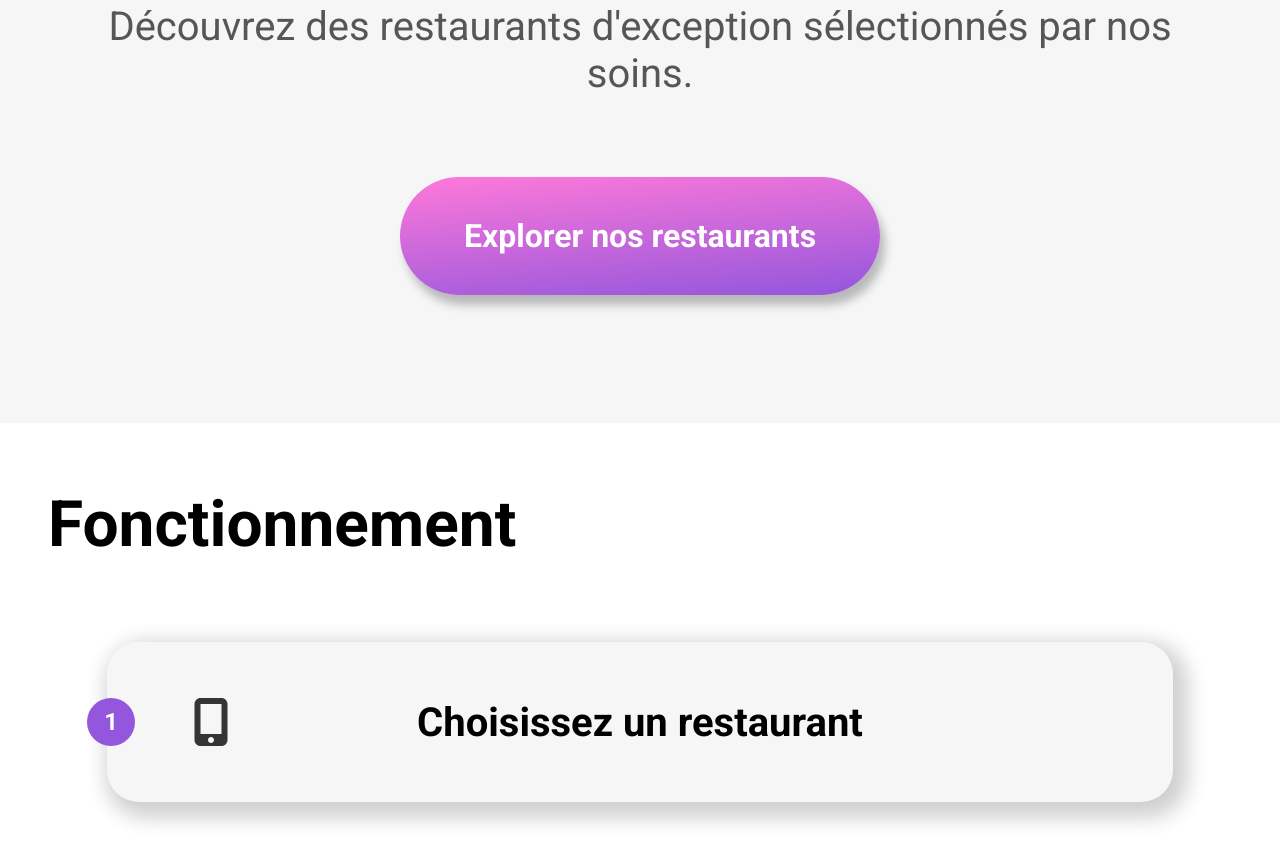
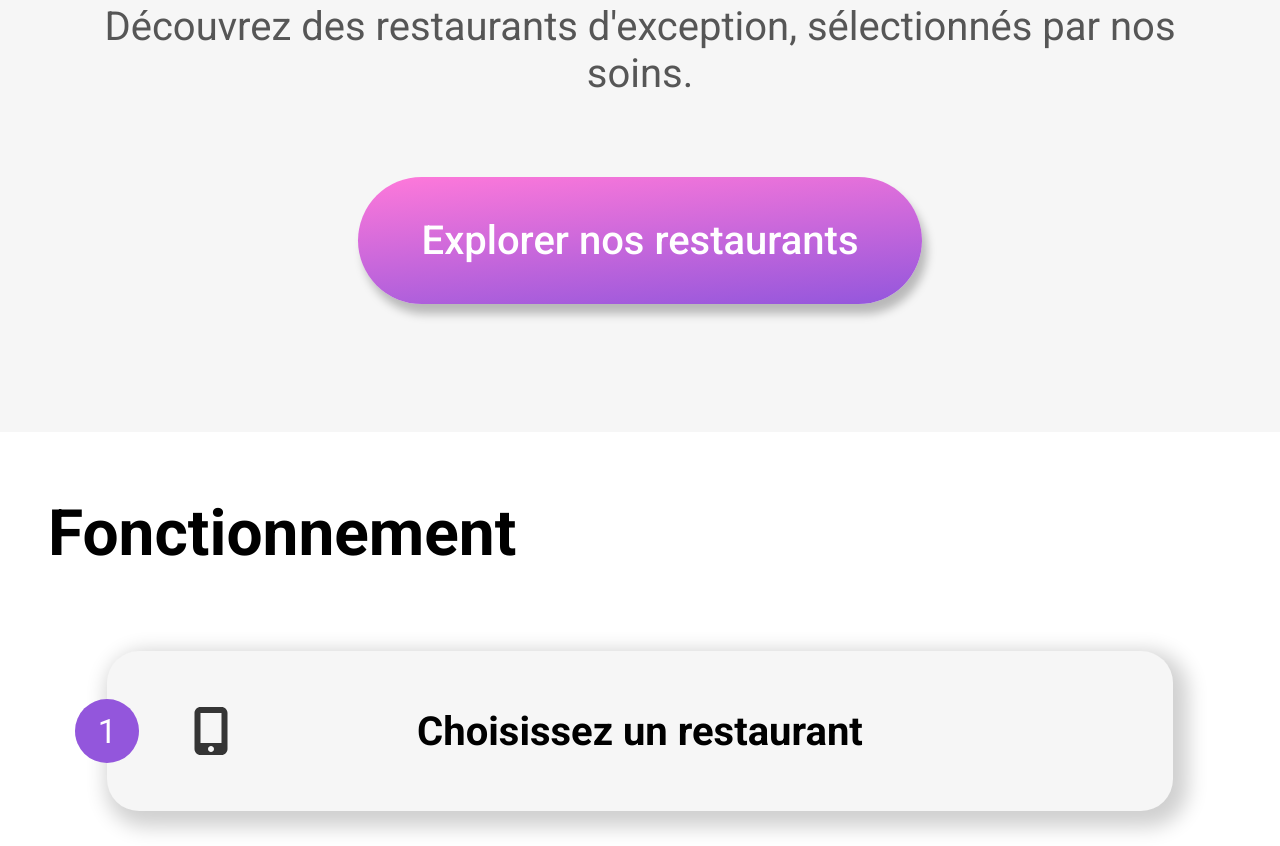
Before and after one commit to Swymn/OC-3-OhMyFood, a plain HTML site: page index.html in a window 1280 px wide. Shown: the part 534-1380 px from the top of the page. Drawn offline with Linux system fonts and the light colour scheme; a web font is replaced by a local one.

Commit message:
Fixed font size

```diff
--- a/css/accueil.css
+++ b/css/accueil.css
@@ -50,8 +50,8 @@
     border-radius: 4rem;
     background: linear-gradient(175deg, var(--color-secondary) 0%, var(--color-primary) 100%);
     color: #fff;
-    font-size: 2rem;
-    font-weight: bold;
+    font-size: 2.5rem;
+    font-weight: 500;
     padding: 2.5rem 4rem;
     margin: 5rem 0 3rem;
     box-shadow: 5px 10px 10px 0 rgba(0, 0, 0, 0.25);
@@ -104,13 +104,13 @@
     display: flex;
     justify-content: center;
     align-items: center;
-    left: -1.25rem;
+    left: -2rem;
     border-radius: 100%;
-    height: 3rem;
-    width: 3rem;
+    height: 4rem;
+    width: 4rem;
     text-align: center;
-    font-weight: bolder;
-    font-size: 1.5rem;
+    font-weight: 400;
+    font-size: 2.1rem;
     color: #fff;
 }
 
@@ -182,14 +182,16 @@
 
 .restaurant-box-icon {
     fill: var(--color-dark);
+    width: 4rem;
+    height: 4rem;
 }
 
 .restaurant-box-description-title {
-    font-size: 2rem;
+    font-size: 3rem;
     font-weight: bold;
     margin-bottom: 0.25rem;
 }
 
 .restaurant-box-description-description {
-    font-size: 1.5rem;
+    font-size: 2rem;
 }
--- a/index.html
+++ b/index.html
@@ -24,7 +24,7 @@
 
         <section class="restaurant-book">
             <h2 class="restaurant-book-title">Réservez le menu qui vous convient</h2>
-            <p class="restaurant-book-text">Découvrez des restaurants d'exception sélectionnés par nos soins.</p>
+            <p class="restaurant-book-text">Découvrez des restaurants d'exception, sélectionnés par nos soins.</p>
             <button type="button" class="restaurant-book-button">Explorer nos restaurants</button>
         </section>
 
```
